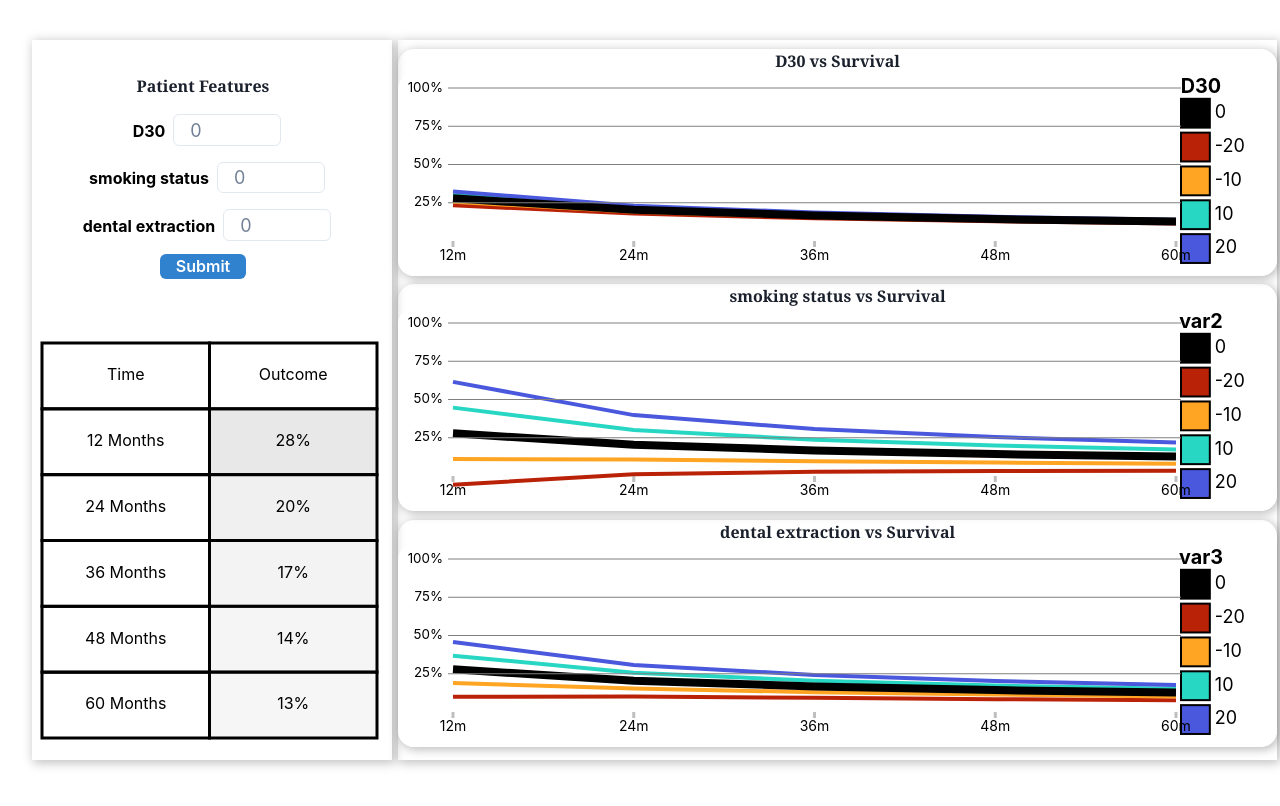
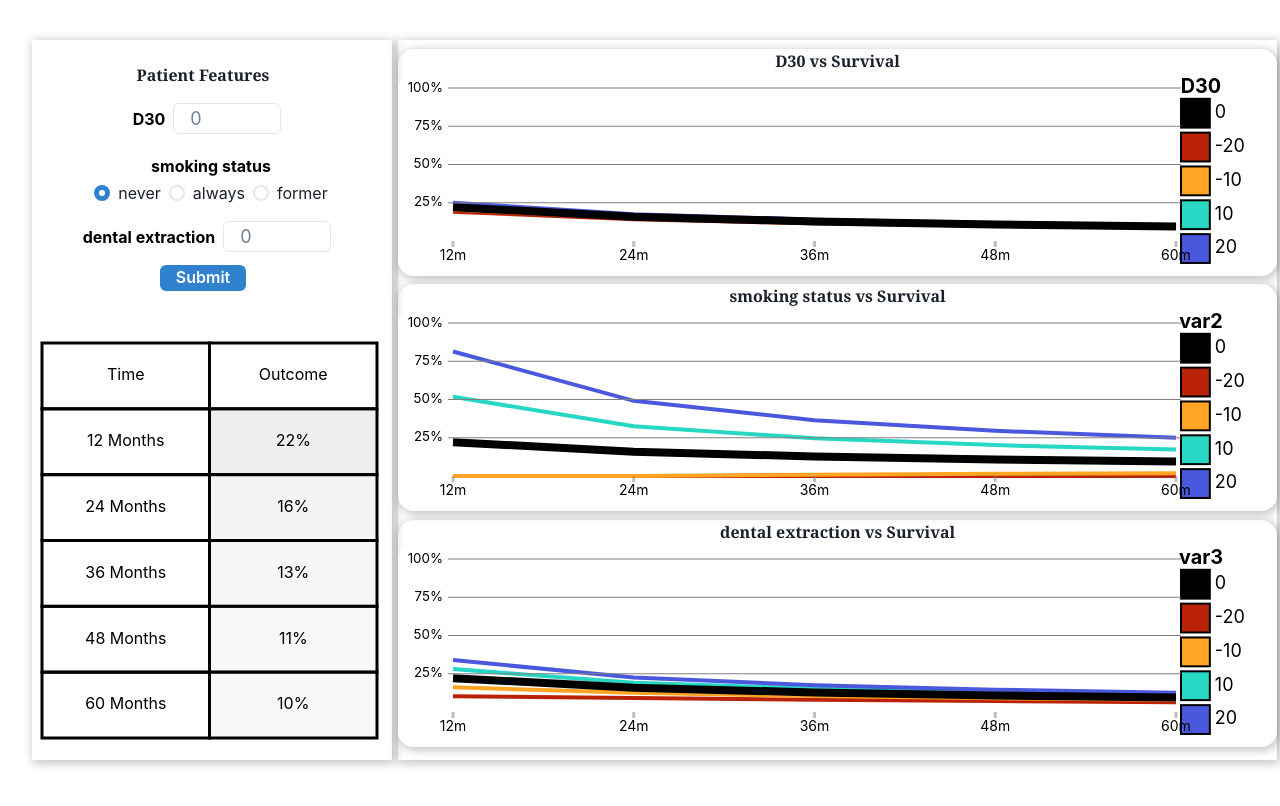
Before and after one commit to uic-evl/OsteoradionecrosisVis, a React (Create React App) app in the folder frontend/: page / in a window 1280 px wide. Shown: the top 806 px of the page. Built offline with nearby package versions, Linux system fonts and the light colour scheme.

Commit message:
radio button

```diff
--- a/frontend/package.json
+++ b/frontend/package.json
@@ -2,6 +2,7 @@
   "name": "frontend",
   "version": "0.1.0",
   "private": true,
+  "homepage": "https://tehwentzel.github.io/OsteoradionecrosisVis",
   "dependencies": {
     "@ark-ui/react": "^2.0.2",
     "@chakra-ui/react": "^2.8.2",
@@ -27,7 +28,9 @@
     "start": "react-scripts start",
     "build": "react-scripts build",
     "test": "react-scripts test",
-    "eject": "react-scripts eject"
+    "eject": "react-scripts eject",
+    "predeploy": "npm run build",
+    "deploy": "gh-pages -d build"
   },
   "eslintConfig": {
     "extends": [
--- a/frontend/src/App.tsx
+++ b/frontend/src/App.tsx
@@ -9,8 +9,8 @@ import {Patient,LineGraphResult,LineGraphCollection} from './types';
 
 function getResults(v1: number, v2: number, v3: number, times: number[]): LineGraphResult{
   //based on https://courses.washington.edu/b515/l16.pdf proportional hazzard mdoel kinda
-  const coef = [.1,.75,.4];
-  const scale = 5;
+  const coef = [.1,2,.4];
+  const scale = 6;
   const intercept = 0;//multiplier to main thing idk
   const values: number[] = times.map(t => {
     const k: number = 1/scale;
--- a/frontend/src/components/ControlPanel.tsx
+++ b/frontend/src/components/ControlPanel.tsx
@@ -1,7 +1,7 @@
 import React, {useState, useEffect, useRef,useMemo} from 'react';
 import Utils from '../modules/Utils.js';
 import * as constants from "../modules/Constants.js";
-import { Button, ButtonGroup, Input} from '@chakra-ui/react';
+import { Button, ButtonGroup, Input, Radio, RadioGroup, Stack} from '@chakra-ui/react';
 import {Patient} from '../types'
 
 
@@ -10,14 +10,24 @@ export default function ControlPanel(props: any){
     const container = useRef(null);
     const [tempData,setTempData] = useState<object>({})
 
-    const smokingStatus = ['never']
+    const smokingStatusNames = ['never','always','former'];
+    const smokingStatusValues = [0,1,.5];
+
     function updateInput(e: any){
         const value: number|string = e.target.value;
         if(Number(value) !== undefined){
             let tempData2: object = Object.assign({},tempData);
             tempData2[e.target.name] = Number(value);
             setTempData(tempData2)
-            // console.log('event',e.target.name,e.target.value)
+        }
+    }
+
+    function updateRadio(e: any){
+        const value: number|string = e.target.value;
+        if(Number(value) !== undefined && value !== undefined){
+            let tempData2: object = Object.assign({},tempData);
+            tempData2[e.target.name] = Number(value);
+            setTempData(tempData2)
         }
     }
 
@@ -35,8 +45,10 @@ export default function ControlPanel(props: any){
         }
         setTempData({});
     }
-    const buttons = useMemo(()=>{
-        const inputs = Object.entries(props.data).map(([key,value]: [string,number]) =>{
+
+    function makeInput(key: string): React.ReactElement{
+        const value: number | undefined = props.data[key];
+        if(value === undefined){ return <Button>{"no"}</Button>}
         let tempVal: number | undefined = tempData[key];
         let displayVal: number = tempVal === undefined? value: tempVal;
         return (
@@ -57,9 +69,45 @@ export default function ControlPanel(props: any){
                 />
             </ButtonGroup>
         )
-        })
-        return inputs
-    },[props.data]);
+    }
+
+    function makeRadio(key: string, options: number[], optionNames: string[] | undefined){
+        const value: number | undefined = props.data[key];
+        if(value === undefined){ return <Button>{"no"}</Button>}
+        let tempVal: number | undefined = tempData[key];
+        let displayVal: number = tempVal === undefined? value: tempVal;
+
+        const names: string[] = optionNames !== undefined? optionNames: options.map(d => d+'');
+        const rOptions = options.map((d: number, i: number) => {
+            const rName: string = names[i];
+            return (<Radio value={d+''}>{rName}</Radio>)
+        });
+        return (
+        <RadioGroup
+            name={key}
+            style={{'display':'inline-block','marginLeft':'1em','marginTop':'1em'}}
+            value={displayVal+''} key={key} onClick={updateRadio}
+            >
+            <div
+                className={'toggleButtonLabel'}
+            >
+                {props.getDisplayName(key)}
+            </div>
+            <Stack direction={'row'}>
+                {rOptions}
+            </Stack>
+        </RadioGroup>
+        )
+    }
+
+    // const inputButtons = useMemo(()=>{
+    //     return (
+    //         <>
+    //             {makeInput('D30')}
+    //             {makeInput('var3')}
+    //         </>
+    //     )
+    // },[props.data]);
 
     const defaultStyle = {'height':'95%','width':'95%'};
     const style = Object.assign(defaultStyle,props.style || {});
@@ -72,7 +120,10 @@ export default function ControlPanel(props: any){
                 <div className={'title'}>
                     {"Patient Features"}
                 </div>
-                {buttons}
+                {/* {inputButtons} */}
+                {makeInput('D30')}
+                {makeRadio('var2',smokingStatusValues,smokingStatusNames)}
+                {makeInput('var3')}
                 <Button key='submit' style={{'marginTop':'2em!important'}} colorScheme='blue' onClick={updateData}>
                     {'Submit'}
                 </Button>
--- a/frontend/src/components/ResultGraph.tsx
+++ b/frontend/src/components/ResultGraph.tsx
@@ -70,7 +70,7 @@ export default function ResultGraph(props: any){
         let pathFunc = d3.line();
 
         const results: lineplotItem[] = plotResults.map((d,i) => {
-            let pathVals: [number,number][] = d.values.map((vv,ii) => [xScale(times[ii]),yScale(vv)]);
+            let pathVals: [number,number][] = d.values.map((vv,ii) => [xScale(times[ii]),yScale(Math.min(Math.max(0,vv),1))]);
             const isPrimary: boolean = colorDiffs[i] === 0;
             const entry: lineplotItem = {
                 'path': pathFunc(pathVals),
```
Lines whose indentation alone changed are shown as unchanged.
